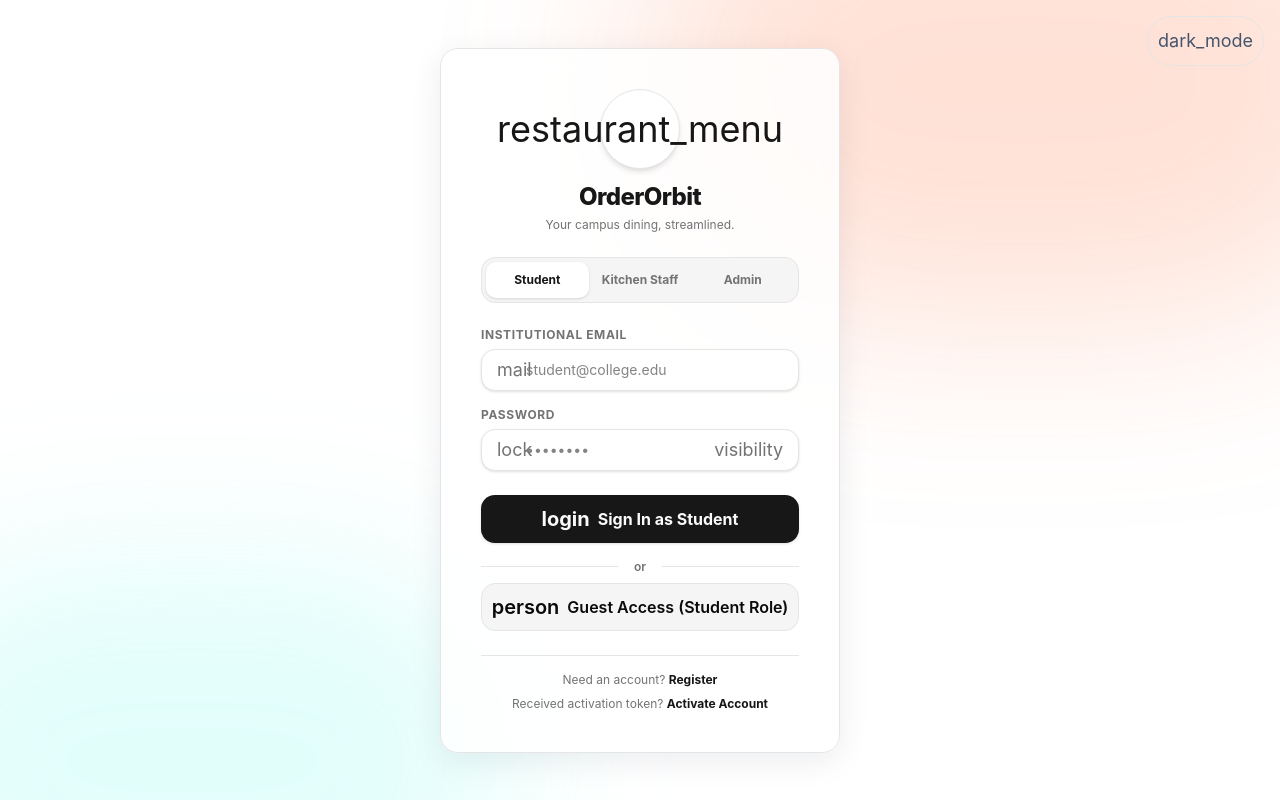
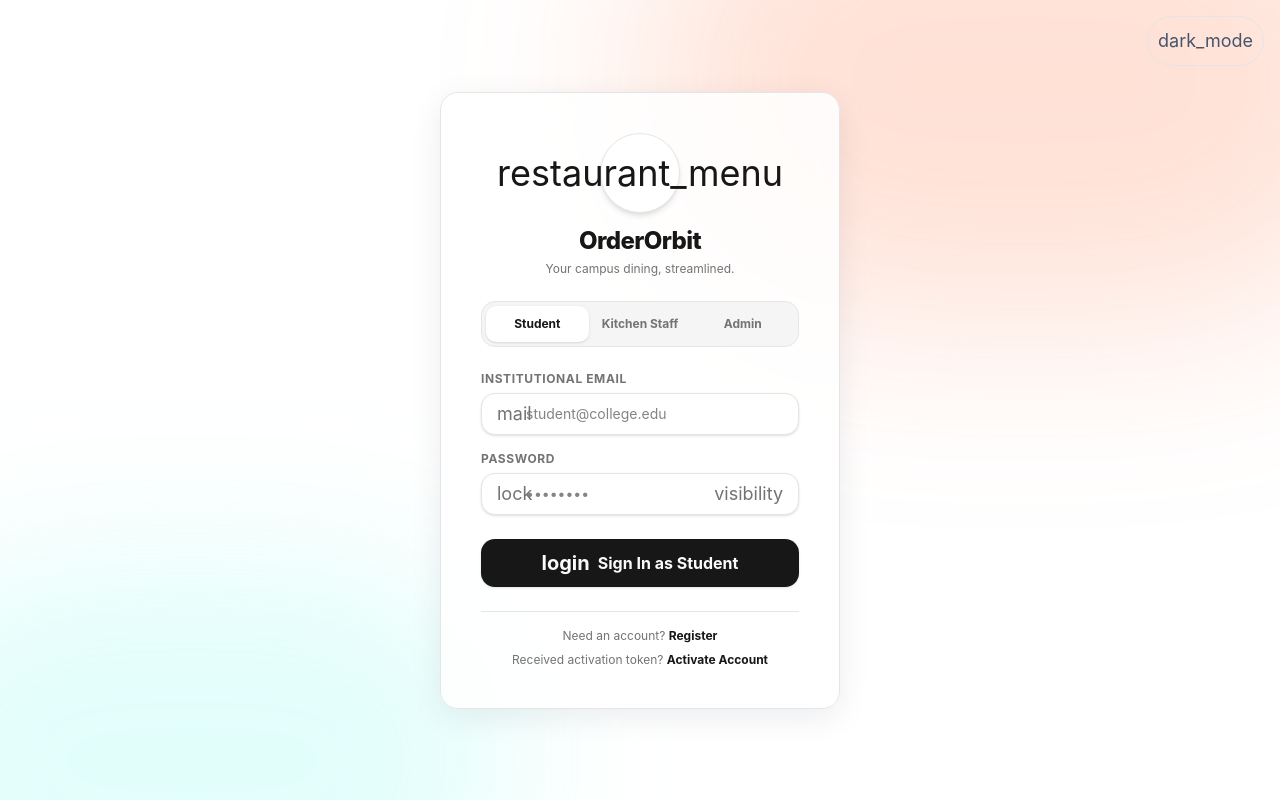
Before and after one commit to OverdrivePhoenix/OrderOrbit--NEO, a Next.js app: page /login in a window 1280 px wide. Built offline with nearby package versions, Linux system fonts and the light colour scheme.

Commit message:
UI: Remove Guest Access option from login page

```diff
--- a/src/app/login/page.tsx
+++ b/src/app/login/page.tsx
@@ -67,29 +67,7 @@ export default function LoginPage() {
   };
 
 
-  const handleGuestLogin = async () => {
-    setLoading(true);
-    setError("");
-    try {
-      const res = await fetch("/api/auth", {
-        method: "POST",
-        headers: { "Content-Type": "application/json" },
-        body: JSON.stringify({ email: "student@college.edu", password: "password" }),
-      });
 
-      const data = await res.json();
-
-      if (!res.ok) {
-        throw new Error(data.error || "Login failed");
-      }
-
-      router.push("/menu");
-    } catch (err: any) {
-      setError(err.message || "An unexpected error occurred.");
-    } finally {
-      setLoading(false);
-    }
-  };
 
   return (
     <div className="min-h-screen flex items-center justify-center font-sans text-foreground relative overflow-hidden bg-background">
@@ -224,20 +202,7 @@ export default function LoginPage() {
             </button>
           </form>
 
-          <div className="relative flex items-center py-2 w-full mt-2">
-            <div className="flex-grow border-t border-border"></div>
-            <span className="flex-shrink-0 mx-4 text-muted-foreground text-xs font-semibold">or</span>
-            <div className="flex-grow border-t border-border"></div>
-          </div>
 
-          <button
-            onClick={handleGuestLogin}
-            disabled={loading}
-            className="w-full bg-muted hover:bg-muted/80 text-foreground font-semibold h-12 rounded-xl flex items-center justify-center gap-2 border border-border transition-colors disabled:opacity-50 cursor-pointer"
-          >
-            <span className="material-symbols-outlined text-[20px]">person</span>
-            Guest Access (Student Role)
-          </button>
 
           <div className="flex flex-col gap-2 mt-6 text-center w-full border-t border-border pt-4">
             <p className="text-xs text-muted-foreground">
```
